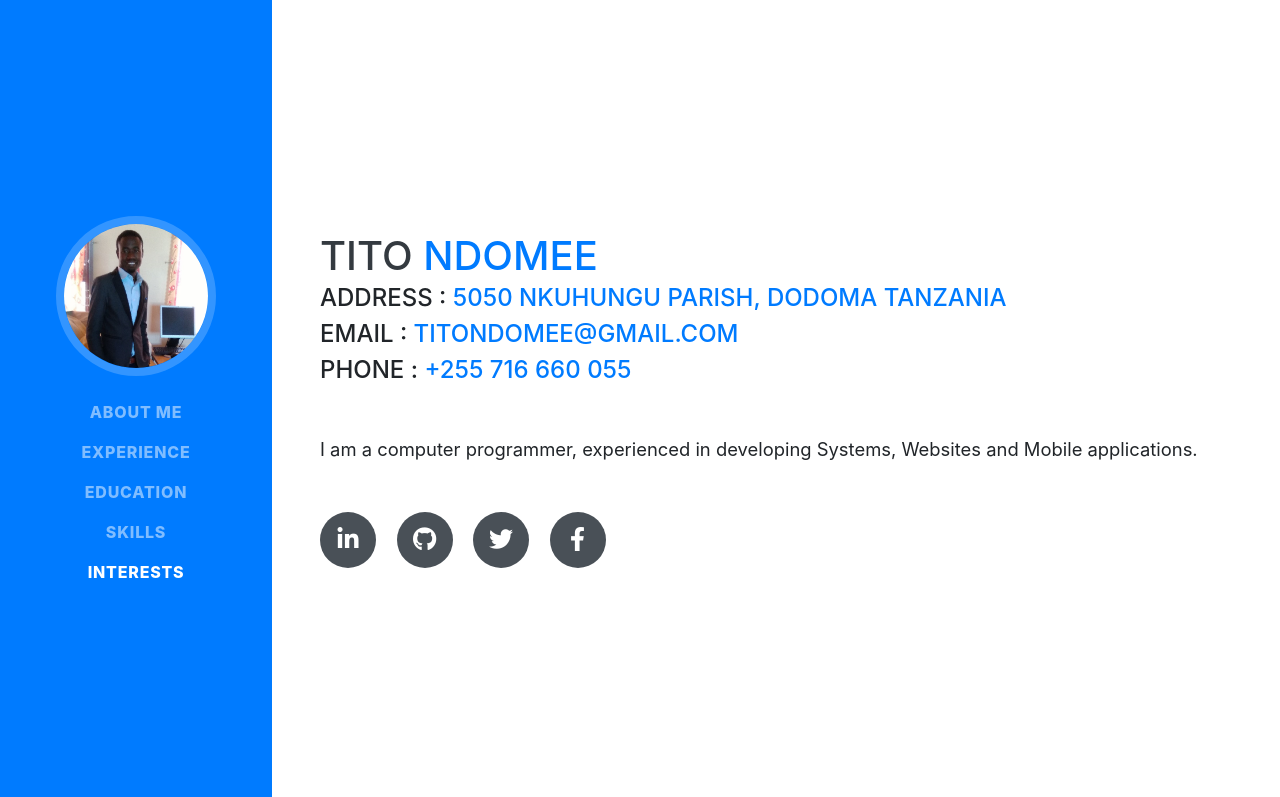
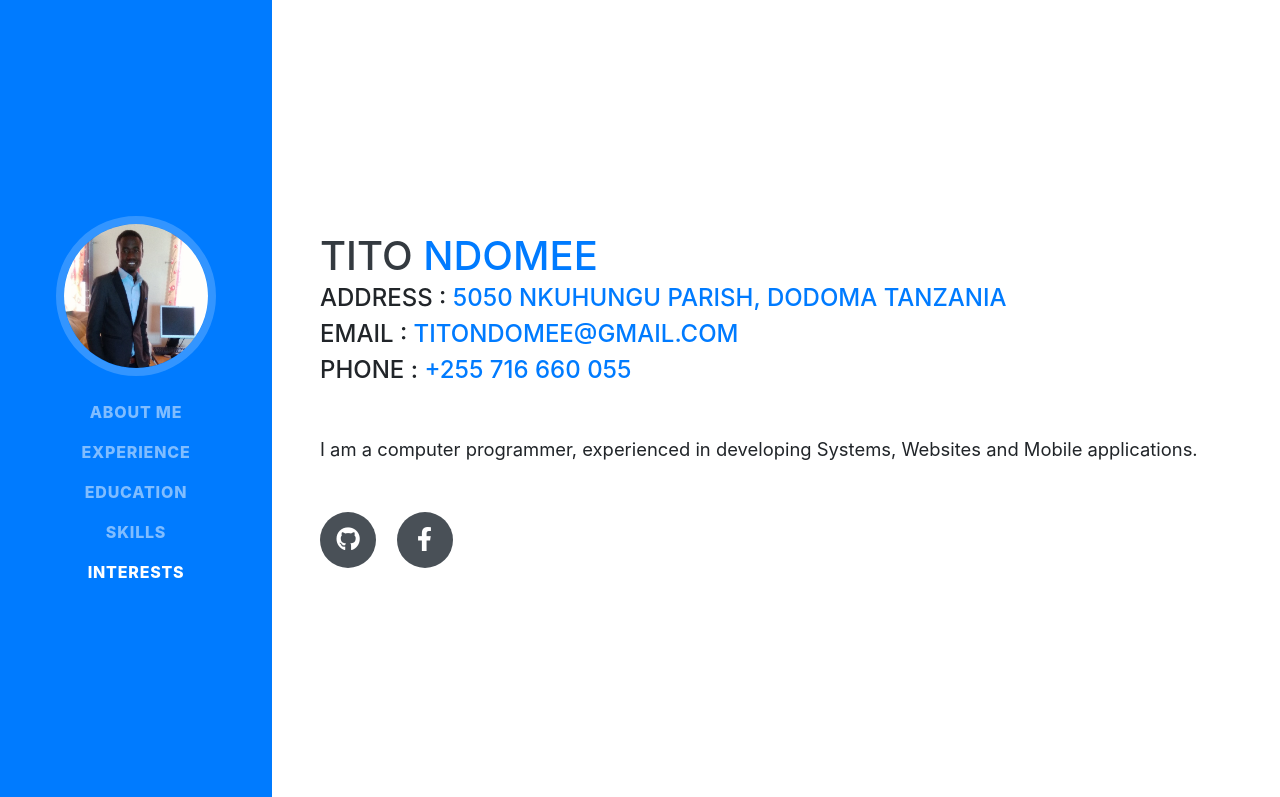
Before and after one commit to tito1990github/titondomee, a website with bundled scripts: page index.html in a window 1280 px wide. Shown: the top 797 px of the page. Built offline with nearby package versions, Linux system fonts and the light colour scheme; a web font is replaced by a local one.

Commit message:
commenting twitter and linked in

```diff
--- a/index.html
+++ b/index.html
@@ -74,16 +74,19 @@
         </div>
         <p class="lead mb-5">I am a computer programmer, experienced in developing Systems, Websites and Mobile applications.</p>
         <div class="social-icons">
-          <a href="#">
+<!--          <a href="#">
             <i class="fab fa-linkedin-in"></i>
           </a>
-          <a href="#">
+-->
+          <a href="https://tito1990github.github.io/titondomee/index.html">
             <i class="fab fa-github"></i>
           </a>
+<!--
           <a href="#">
             <i class="fab fa-twitter"></i>
           </a>
-          <a href="#">
+-->
+          <a href="https://web.facebook.com/tito.dndomee">
             <i class="fab fa-facebook-f"></i>
           </a>
         </div>
```
